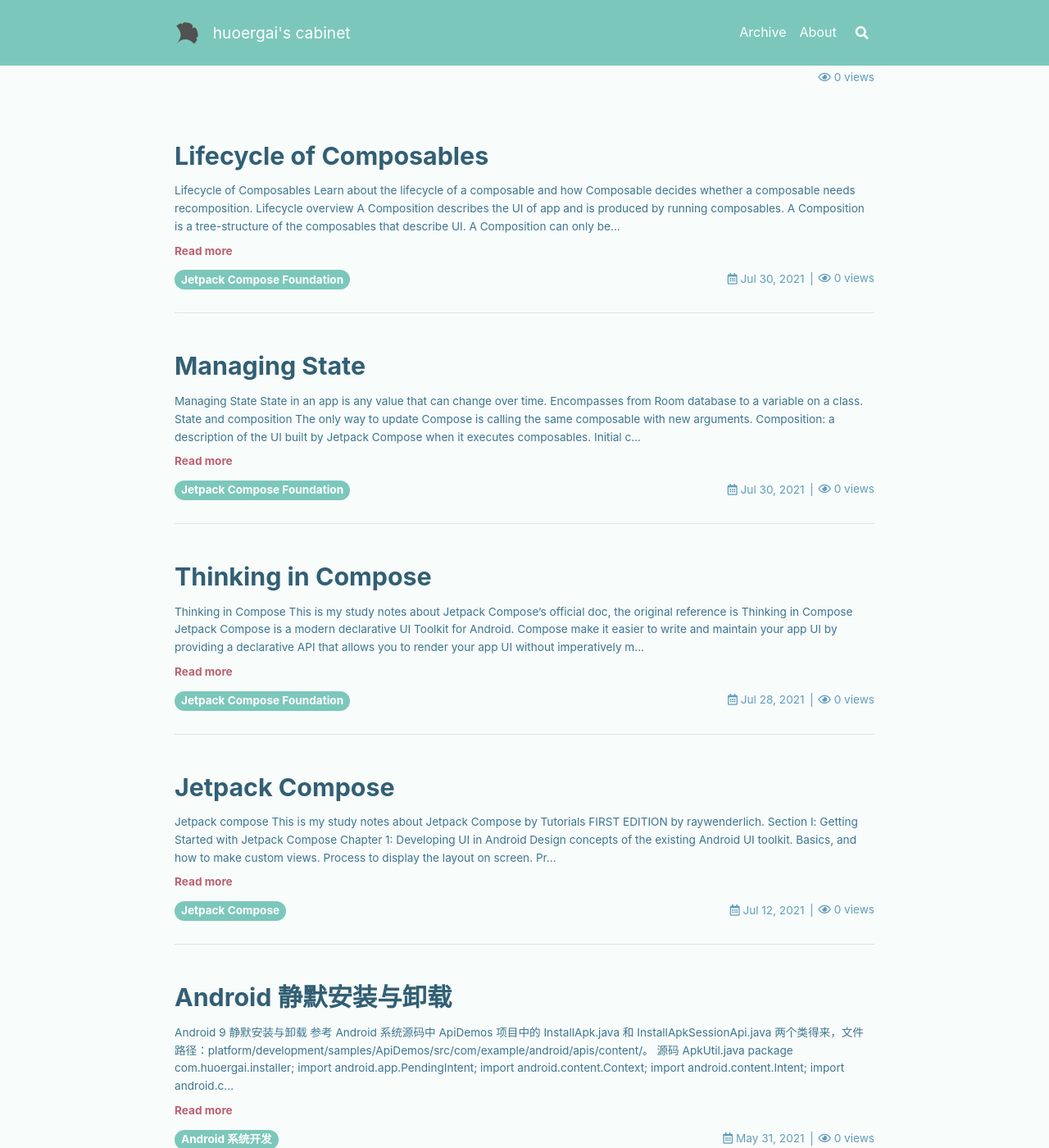
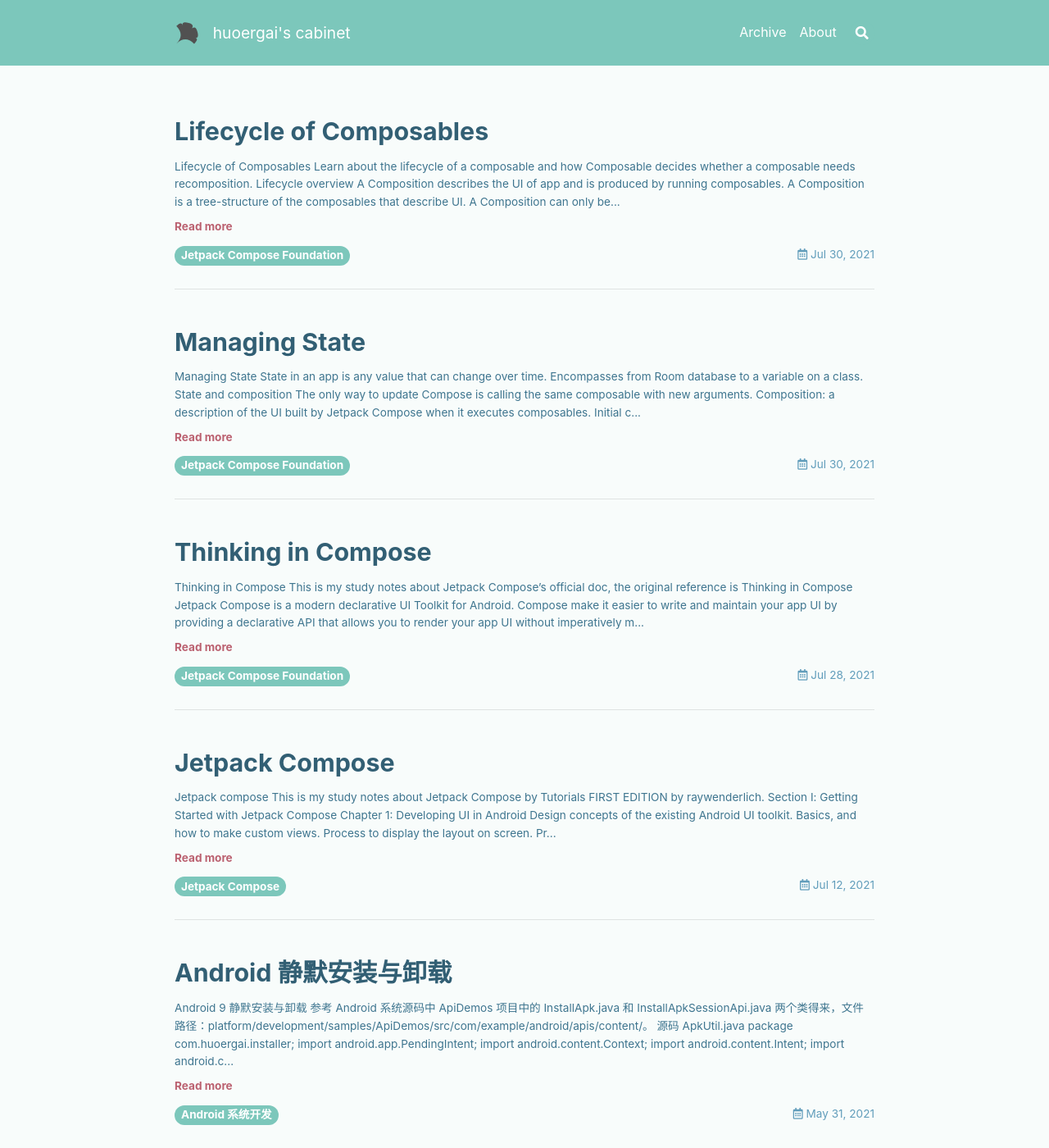
Before and after one commit to huoergai/huoergai.github.io, a Jekyll site: the page built from index.html, in a window 1280 px wide and 1400 px high. Shown: the whole window at 82% size. Built offline with Jekyll 4.4.1, drawn with Linux system fonts in a browser that asks for light colours; nearby versions of some CDN libraries; the list of posts is cut into pages by our own code; comment, search, counter and statistics services are not loaded; some of the changed lines change nothing that is shown.

Commit message:
1.close pageview.

```diff
--- a/_config.yml
+++ b/_config.yml
@@ -147,7 +147,7 @@ comments:
 ## => Pageview
 ##############################
 pageview:
-  provider: leancloud # false (default), "leancloud", "custom"
+  provider: false # false (default), "leancloud", "custom"
 
   ## Leancloud
   leancloud:
```
